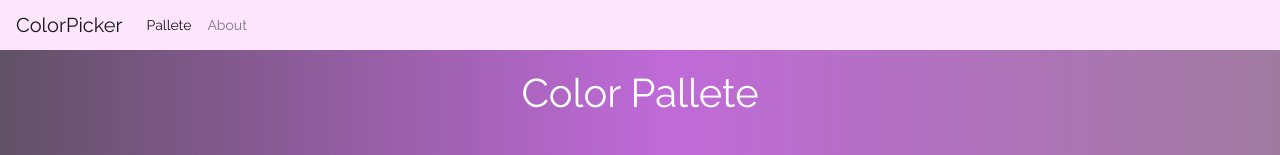
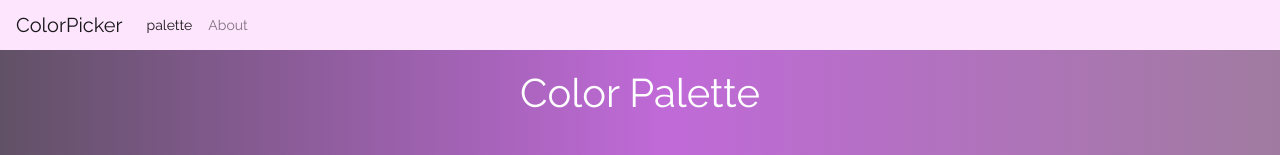
Before and after one commit to ahmednawar1997/color-picker, an Angular app: page / in a window 1280 px wide. Shown: the top 155 px of the page. Built offline with nearby package versions, Linux system fonts and the light colour scheme.

Commit message:
Fix expand color bug

```diff
--- a/src/app/app.component.css
+++ b/src/app/app.component.css
@@ -43,7 +43,7 @@
 }
 
 
-.pallete-cont {
+.palette-cont {
   flex: 3;
   height: 100%;
   display: flex;
--- a/src/app/app.component.html
+++ b/src/app/app.component.html
@@ -2,16 +2,16 @@
 <div class="body-container mt-1">
   <div class="header-cont">
     <div class="header-item">
-      <h1 class="text-center">Color Pallete</h1>
+      <h1 class="text-center">Color Palette</h1>
     </div>
     <div class="header-item">
       <button class="button" (click)="refreshColors()">Refresh</button>
     </div>
   </div>
-  <div class="pallete-cont" cdkDropList cdkDropListOrientation="horizontal" (cdkDropListDropped)="drop($event)">
+  <div class="palette-cont" cdkDropList cdkDropListOrientation="horizontal" (cdkDropListDropped)="drop($event)">
     <app-color-div *ngFor="let color of colors" [color]="color" [canAddColors]="colors.length===7" cdkDrag
-      cdkDragLockAxis="x" (removeColor)="removeColor(color)" (addColor)="addColor(color)"
-      (expandColor)="expandColor(color)"></app-color-div>
+      cdkDragLockAxis="x" (expandColor)="expandColor(color)" (removeColor)="removeColor(color)" (addColor)="addColor(color)"
+      ></app-color-div>
 
   </div>
 </div>
--- a/src/app/app.component.ts
+++ b/src/app/app.component.ts
@@ -13,7 +13,7 @@ import * as colorService from '../services/color-services';
 })
 export class AppComponent {
   @ViewChildren(ColorDivComponent) children!: QueryList<ColorDivComponent>;
-  @ViewChild('pallete') palleteDom!: ElementRef;
+  @ViewChild('palette') paletteDom!: ElementRef;
   title = 'color-picker';
   colors: Array<any>;
   colorsTemp!: Array<any>;
@@ -41,9 +41,11 @@ export class AppComponent {
   }
 
   refreshColors = () => {
-    this.children.forEach(colorDiv => {
+    this.children.forEach((colorDiv, indx) => {
       colorDiv.refreshColor();
+      this.colors[indx] = colorDiv.color;
     });
+    console.log(this.colors);
   }
 
   drop = (event: CdkDragDrop<string[]>) => {
--- a/src/app/color-div/color-div.component.ts
+++ b/src/app/color-div/color-div.component.ts
@@ -59,11 +59,11 @@ export class ColorDivComponent implements OnInit {
   }
 
   removeColorFromParent = () => {
-    this.removeColor.emit(this.color);
+    this.removeColor.emit();
   }
 
   addColorFromParent = () => {
-    this.addColor.emit(this.color);
+    this.addColor.emit();
   }
   setColor = (colorString: string) => {
     this.color = colorService.hexToRgb(colorString) || this.color;
@@ -72,6 +72,6 @@ export class ColorDivComponent implements OnInit {
   }
 
   expandColorFromParent = () => {
-    this.expandColor.emit(this.color);
+    this.expandColor.emit();
   }
 }
--- a/src/app/navbar/navbar.component.html
+++ b/src/app/navbar/navbar.component.html
@@ -6,7 +6,7 @@
     <div class="collapse navbar-collapse" id="navbarNav">
       <ul class="navbar-nav">
         <li class="nav-item active">
-          <a class="nav-link" href="#">Pallete <span class="sr-only">(current)</span></a>
+          <a class="nav-link" href="#">palette <span class="sr-only">(current)</span></a>
         </li>
         <li class="nav-item">
           <a class="nav-link" href="#">About</a>
```
